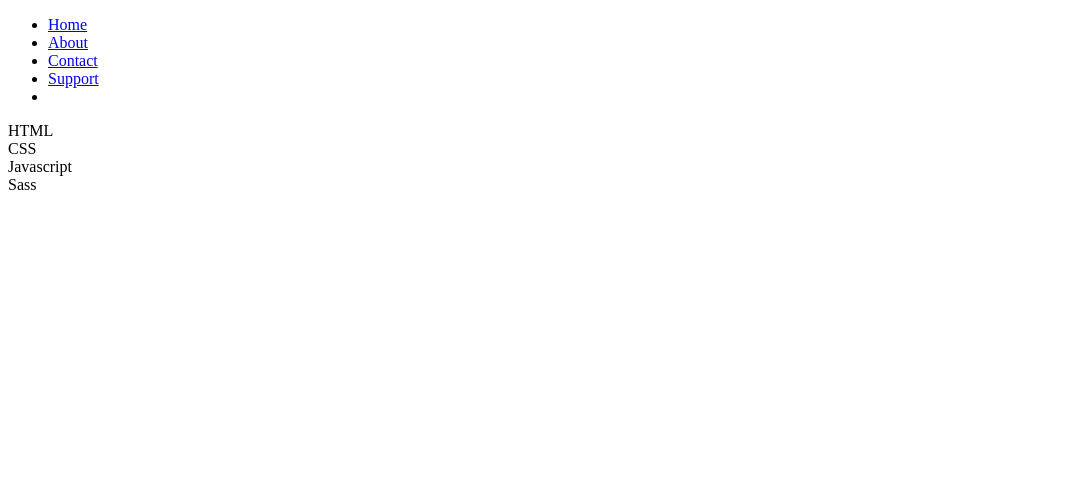
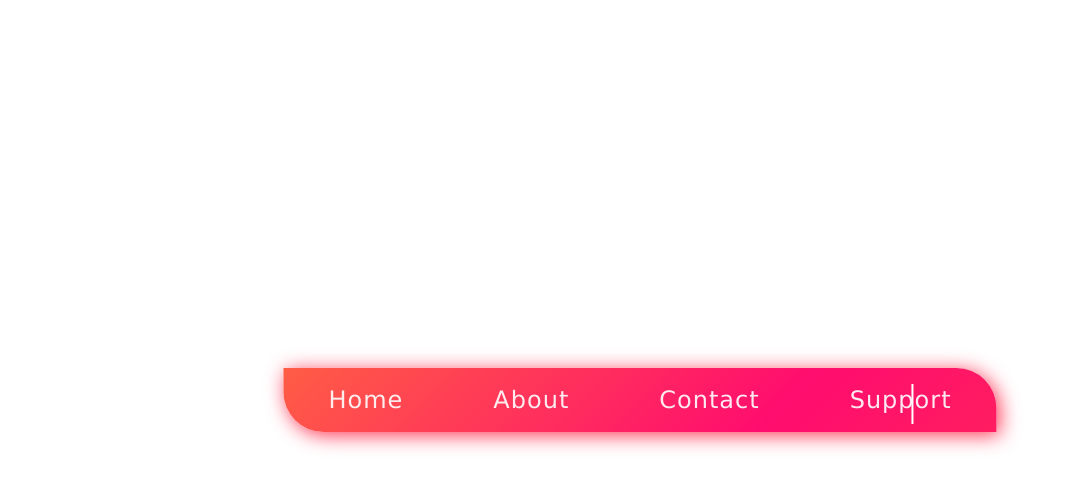
Before and after one commit to instamenta/nft-social-media, a React (Create React App) app: page / in a window 1280 px wide. Shown: the top 488 px of the page, without its empty margins (0-1069 px from the left). Built offline with nearby package versions, Linux system fonts and the light colour scheme.

Commit message:
added css

```diff
--- a/src/App.css
+++ b/src/App.css
@@ -0,0 +1,438 @@
+@import url('https://cdnjs.cloudflare.com/ajax/libs/font-awesome/4.7.0/css/font-awesome.min.css');
+
+* {
+    box-sizing: border-box;
+    margin: 0;
+}
+
+/*
+  Css code writen here...
+*/
+/*Body section...@*/
+body {
+    margin: 0;
+    padding: 0;
+    width: 100%;
+    height: 100vh;
+    background-size: cover;
+    background-repeat: no-repeat;
+    opacity: 1;
+    overflow: hidden;
+    background: #fff;
+    transition: 3s;
+
+}
+
+ul {
+    list-style-type: none;
+    display: flex;
+    padding: 18px 0;
+    background-size: 400% 400%;
+    background-image: linear-gradient(-45deg, #ff5959, #ff4040, #ff0d6e, #ff8033, #d74177);
+    animation: 12s myGradient infinite;
+    border-radius: 40px;
+    box-shadow: 3px 3px 20px #ff3352;
+    border-top-left-radius: 0px;
+    border-bottom-right-radius: 0px;
+}
+
+@keyframes myGradient {
+    0% {
+        background-position: 0% 50%;
+    }
+
+    50% {
+        background-position: 100% 50%;
+    }
+
+    100% {
+        background-position: 0% 50%;
+    }
+}
+
+.fa-search {
+    transition: 1s;
+    cursor: pointer;
+    margin-left: 30px;
+}
+
+.active {
+    transition: 1s;
+}
+
+.active1 {
+    transition: 1s;
+}
+
+.active2 {
+    transition: 1s;
+}
+
+.active3 {
+    transition: 1s;
+}
+
+li a {
+    color: #fff;
+    text-decoration: none;
+    padding: 45px 45px;
+    font-family: verdana;
+    font-weight: lighter;
+    font-size: 24px;
+    letter-spacing: 1px;
+    opacity: 0.9;
+}
+
+.navigation {
+    position: absolute;
+    transform: translate(-50%, -50%);
+    top: 50%;
+    left: 50%;
+}
+
+.fa-search:hover {
+    color: #fff;
+    animation: 1.5s myFlash linear infinite;
+    text-shadow: 2px 2px 30px #fff;
+    transition: 2s;
+}
+
+.active3:hover {
+    color: #fff;
+    animation: 1.5s myFlash linear infinite;
+    text-shadow: 2px 2px 30px #fff;
+    transition: 2s;
+    margin-top: -100px;
+}
+
+.active2:hover {
+    color: #fff;
+    animation: 1.5s myFlash linear infinite;
+    text-shadow: 2px 2px 30px #fff;
+    transition: 2s;
+}
+
+.active1:hover {
+    color: #fff;
+    animation: 1.5s myFlash linear infinite;
+    text-shadow: 2px 2px 30px #fff;
+    transition: 2s;
+}
+
+.active:hover {
+    color: #fff;
+    animation: 1.5s myFlash linear infinite;
+    text-shadow: 2px 2px 30px #fff;
+    transition: 2s;
+}
+
+@keyframes myFlash {
+    0% {
+        opacity: 1;
+        text-shadow: transparent;
+    }
+
+    50% {
+        opacity: .1;
+    }
+
+    100% {
+        opacity: 1;
+        text-shadow: 2px 2px 20px #fff;
+    }
+}
+
+.line-w5 {
+    width: 5px;
+    height: 200px;
+    background: tomato;
+    position: absolute;
+    transform: translate(-50%, -50%);
+    top: 50%;
+    left: 70%;
+    border-radius: 30px;
+    background-image: linear-gradient(-45deg, #ff408c, #ff4040, #6666ff);
+    background-size: 400% 400%;
+    animation: 13s myBackground infinite;
+    box-shadow: 2px 2px 10px #ff2e38;
+    transition: 3s;
+}
+
+@keyframes myBackground {
+    0% {
+        background-position: 0% 50%;
+        opacity: 0%;
+    }
+
+    50% {
+        background-position: 100% 50%;
+    }
+
+    100% {
+        background-position: 0% 50%;
+        opacity: 1;
+    }
+}
+
+
+@keyframes myLinear {
+    0% {
+        width: 50px;
+    }
+
+    100% {
+        width: 250px;
+    }
+}
+
+.flash-GIF {
+    width: 30px;
+    height: 30px;
+    border-radius: 50%;
+    background: #ff5959;
+    position: absolute;
+    transform: translate(-50%, -50%);
+    top: 15%;
+    left: 10%;
+    box-shadow: 2px 2px 20px #d4267d;
+    animation: 1.6s myFlash linear infinite;
+}
+
+@keyframes myFlash {
+    0% {
+        opacity: 1;
+    }
+
+    50% {
+        opacity: .1;
+    }
+
+    100% {
+        opacity: 1;
+    }
+}
+
+nav {
+    transition: 3s;
+    animation: 3s myAnimation ease linear;
+}
+
+@keyframes myAnimation {
+    0% {
+        opacity: 0;
+    }
+
+    100% {
+        opacity: 1;
+    }
+}
+
+.nav-type {
+    animation: 3s myWorld ease linear;
+}
+
+@keyframes myWorld {
+    0% {
+        opacity: 0;
+    }
+
+    100% {
+        opacity: 1;
+    }
+}
+
+@media(max-width: 767px) {
+    .flash-GIF {
+        display: none;
+    }
+
+    .line-w5 {
+        display: none;
+    }
+
+    .navigation {
+        position: absolute;
+        transform: translate(-50%, -50%);
+        top: 50%;
+        left: 50%;
+    }
+
+    .text-content-fluid {
+        position: absolute;
+        transform: translate(-50%, -50%);
+        top: 65%;
+        left: 50%;
+    }
+
+    ul {
+        padding: 15px 0;
+    }
+
+
+    li a {
+        padding: 34px 34px;
+        font-size: 23px;
+        font-weight: lighter;
+    }
+
+    .radial-cyrcle {
+        width: 60px;
+        height: 60px;
+        border-radius: 50%;
+        background: tomato;
+        position: absolute;
+        transform: translate(-50%, -50%);
+        top: 70%;
+        left: 50%;
+        box-shadow: 2px 2px 20px #ff3352;
+        background-image: linear-gradient(to top, #ff2657, #ff3333, #ff5900);
+    }
+}
+
+.dropdown a {
+    display: block;
+    color: #fff;
+    text-decoration: none;
+    background: tomato;
+    width: 100px;
+    text-align: center;
+    font-family: verdana;
+    line-height: 30px;
+    display: none;
+
+}
+
+
+.text-content-fluid {
+    display: flex;
+    position: absolute;
+    transform: translate(-50%, -50%);
+    top: 53%;
+    left: 50%;
+    letter-spacing: 25px;
+    font-size: 50px;
+    font-family: verdana;
+}
+
+.chinese-text {
+    color: #ed4278;
+    text-shadow: 2px 2px 18px #ff3678;
+}
+
+.chinese-text2 {
+    color: #ff3345;
+    text-shadow: 2px 2px 18px #d10045;
+}
+
+.chinese-text3 {
+    color: #d1387d;
+    text-shadow: 2px 2px 18px #ff6e6e;
+}
+
+.chinese-text4 {
+    color: #ff7d82;
+    text-shadow: 2px 2px 18px #ff4d00;
+
+}
+
+.chinese-text5 {
+    color: #f50070;
+    text-shadow: 2px 2px 18px #fa9ecc;
+}
+
+@media(max-width: 767px) {
+    .text-content-fluid {
+        position: absolute;
+        transform: translate(-50%, -50%);
+        left: 50%;
+        top: 60%;
+    }
+}
+
+.line {
+    height: 40px;
+    width: 2px;
+    background: #fff;
+    margin: 0;
+    position: absolute;
+    left: 88%;
+    top: 25%;
+}
+
+/*Ideal screen pixel 1317px*/
+
+.dropdown {
+    background: red;
+    width: 150px;
+    height: 350px;
+    color: #fff;
+    font-family: verdana;
+    padding: 20px 30px;
+    height: 200px;
+    border-radius: 5px;
+    line-height: 50px;
+    text-align: center;
+    font-weight: bold;
+    position: absolute;
+    transform: translate(-50%, -50%);
+    top: 71%;
+    left: 69.2%;
+    transition: 2s;
+    margin-top: 400px;
+    background-size: 400% 400%;
+    background-image: linear-gradient(-45deg, #ff0d0d, #ff0d6e, #ff3d0d, #ffff00);
+    animation: myLineargradient 6s infinite;
+    box-shadow: 2px 3px 20px #ff1700;
+}
+
+@keyframes myLineargradient {
+    0% {
+        background-position: 0% 50%;
+        box-shadow: 2px 3px 20px #ff1700;
+    }
+
+    50% {
+        background-position: 100% 50%;
+        box-shadow: none;
+    }
+
+    100% {
+        background-position: 0% 50%;
+        box-shadow: 2px 3px 20px #ff1700;
+    }
+}
+
+/*top: 71%*/
+
+.drop1 {
+    cursor: pointer;
+    text-shadow: 1px 2px 18px #fff;
+    transition: 2s;
+    margin-top: -5px;
+}
+
+.drop2 {
+    cursor: pointer;
+    text-shadow: 1px 2px 18px #fff;
+    transition: 2s;
+    margin-top: -5px;
+}
+
+.drop3 {
+    cursor: pointer;
+    text-shadow: 1px 2px 18px #fff;
+    transition: 2s;
+    margin-top: -5px;
+}
+
+.drop4 {
+    cursor: pointer;
+    text-shadow: 1px 2px 18px #fff;
+    transition: 2s;
+    margin-top: -5px;
+}
+
+.Active {
+    transition: 2s;
+    margin-top: 1px;
+}
--- a/src/components/navbar/navbar.js
+++ b/src/components/navbar/navbar.js
@@ -1,5 +1,6 @@
 import { Link } from "react-router-dom";
 export const Navbar = () => {
+
     return (
         <div id="navbar-main-div">
             <div className="html-container">
@@ -24,7 +25,6 @@ export const Navbar = () => {
                                     <li>
                                         <Link
                                             to="https://codepen.io/"
-
                                             className="active2"
                                         >
                                             Contact
@@ -33,18 +33,12 @@ export const Navbar = () => {
                                     <li>
                                         <Link
                                             to="https://w3schools.com/"
-
                                             className="active3"
                                         >
                                             Support
                                         </Link>
                                     </li>
                                     <div className="line" />
-                                    <li>
-                                        {/*<Link>
-                                            <i className="fa fa-search" onclick="show()"></i>
-                                        </Link>*/}
-                                    </li>
                                 </ul>
                             </nav>
                         </div>
@@ -61,12 +55,6 @@ export const Navbar = () => {
                 </noscript>
             </div>
             <template />
-            <div className="dropdown" id="anotherFunction">
-                <div className="drop1">HTML</div>
-                <div className="drop2">CSS</div>
-                <div className="drop3">Javascript</div>
-                <div className="drop4">Sass</div>
-            </div>
         </div>
     )
 }
```
